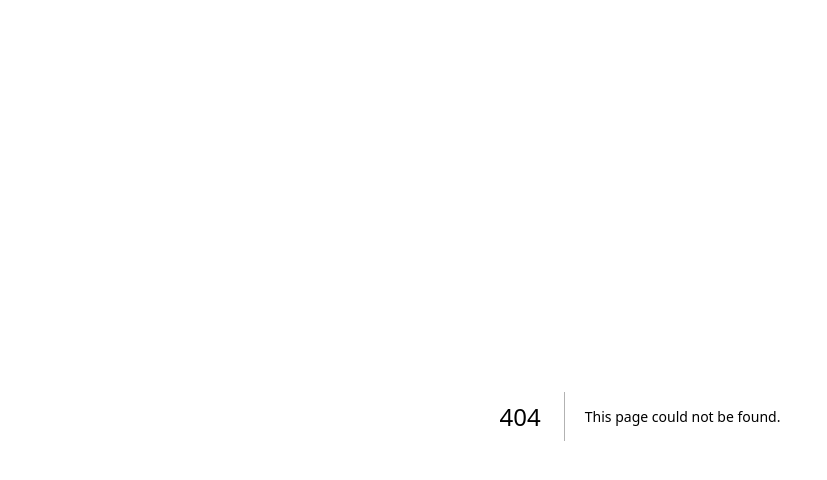
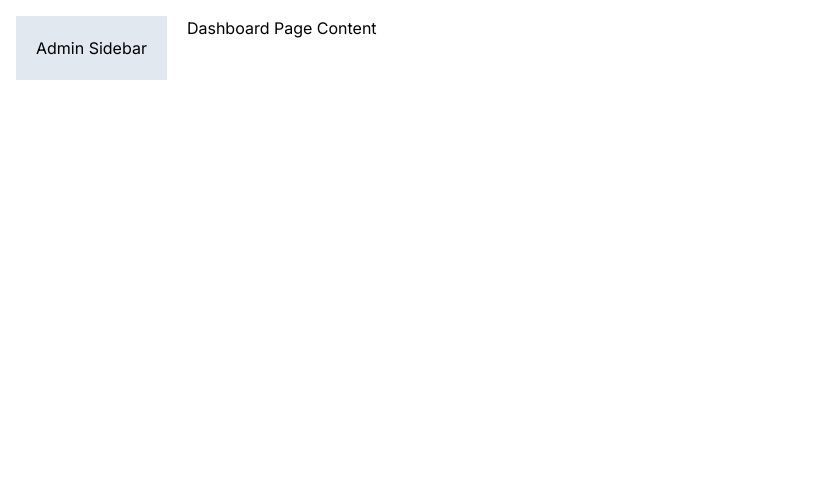
Before and after one commit to Otacon2024/Next-TypeScript, a Next.js app: page /admin/dashboard in a window 1280 px wide. Before the commit this address had no page. Shown: the top 480 px of the page, without its empty margins (0-827 px from the left). Built offline with nearby package versions, Linux system fonts and the light colour scheme.

Commit message:
Add DashboardPage into "app>admin>admin>page.tsx"
(testing {child} in Next.js)

```diff
--- /dev/null
+++ b/app/admin/dashboard/page.tsx
@@ -0,0 +1,8 @@
+import React from "react";
+import AdminLayout from "../layout";
+
+const DashboardPage = () => {
+  return <div>Dashboard Page Content</div>;
+};
+
+export default DashboardPage;
```
